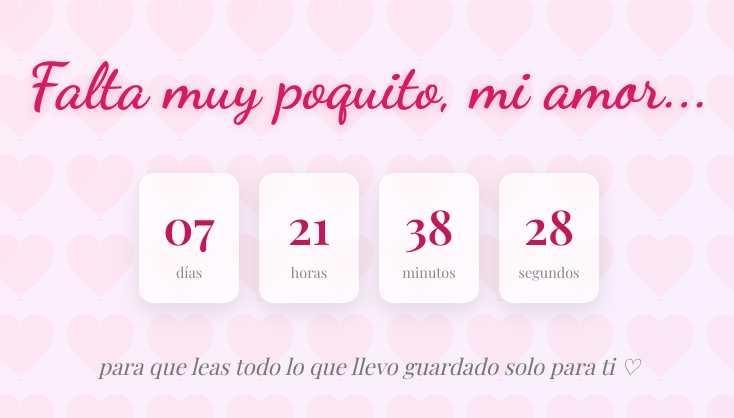
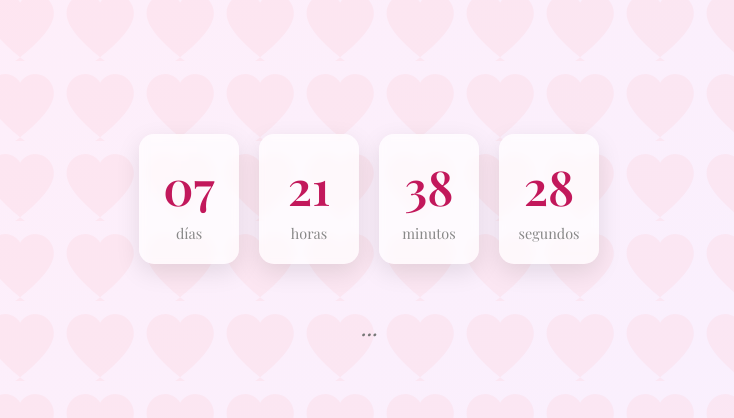
Before and after one commit to EnderA44hub/carta, a plain HTML site: page index.html in a window 1280 px wide. Shown: the part 186-604 px from the top of the page, without its empty margins (271-1005 px from the left). Drawn offline with nearby package versions, Linux system fonts and the light colour scheme.

Commit message:
Update index3.html

```diff
--- a/index.html
+++ b/index.html
@@ -3,7 +3,7 @@
 <head>
   <meta charset="UTF-8" />
   <meta name="viewport" content="width=device-width, initial-scale=1.0"/>
-  <title>Para mi Oriana ♡</title>
+  <title>Oriana</title>
   <link rel="stylesheet" href="style.css" />
   <link href="https://fonts.googleapis.com/css2?family=Dancing+Script:wght@400;700&family=Playfair+Display:wght@400;600&display=swap" rel="stylesheet">
   <!-- Confetti mágico -->
@@ -14,14 +14,14 @@
   <div class="container">
     <!-- Contador -->
     <div id="countdown" class="section">
-      <h1>Falta muy poquito, mi amor...</h1>
+      <h1></h1>
       <div id="timer">
         <div><span id="days">00</span><small>días</small></div>
         <div><span id="hours">00</span><small>horas</small></div>
         <div><span id="minutes">00</span><small>minutos</small></div>
         <div><span id="seconds">00</span><small>segundos</small></div>
       </div>
-      <p class="subtitle">para que leas todo lo que llevo guardado solo para ti ♡</p>
+      <p class="subtitle">...</p>
     </div>
 
     <!-- La carta (aparece con animación + confetti) -->
```
